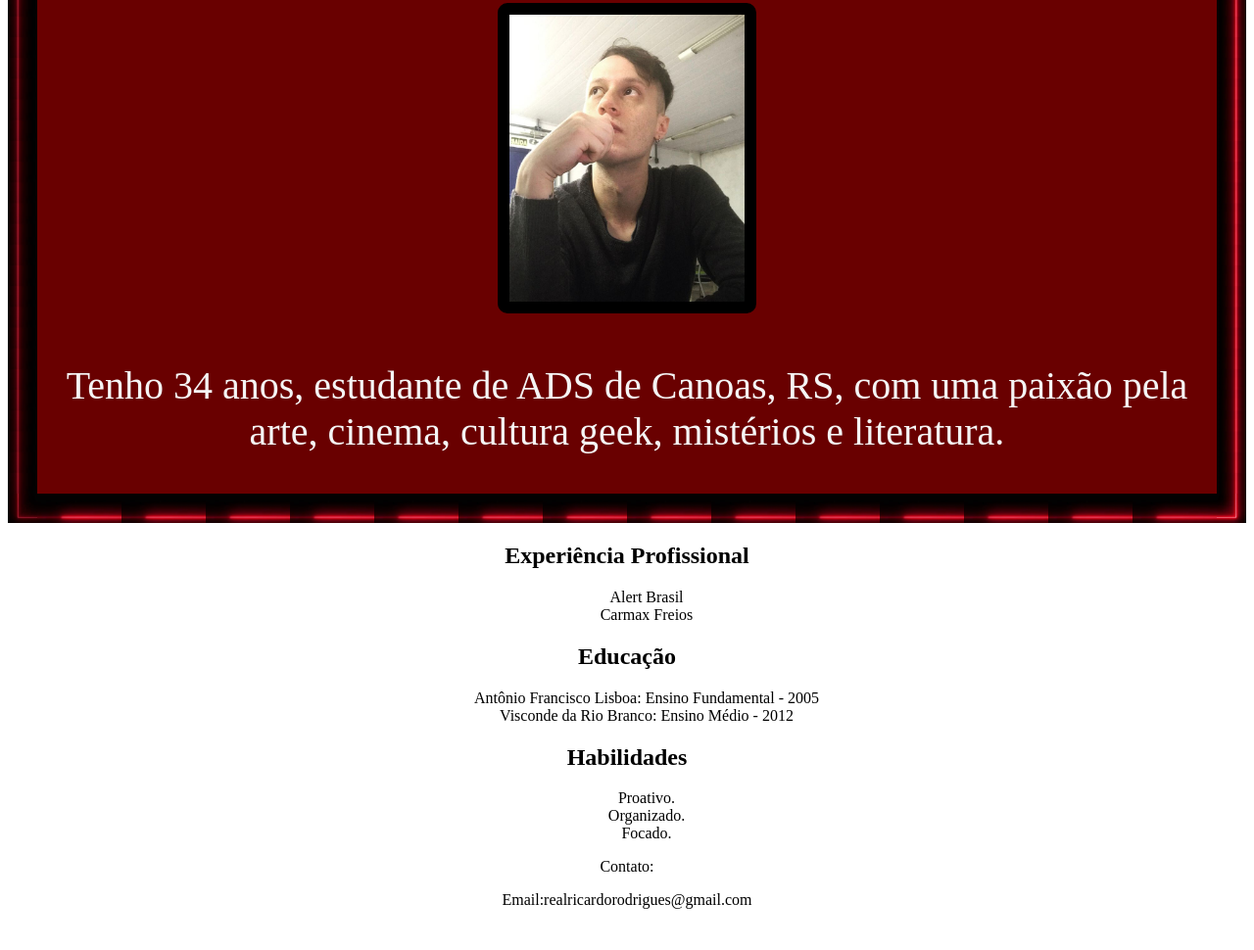
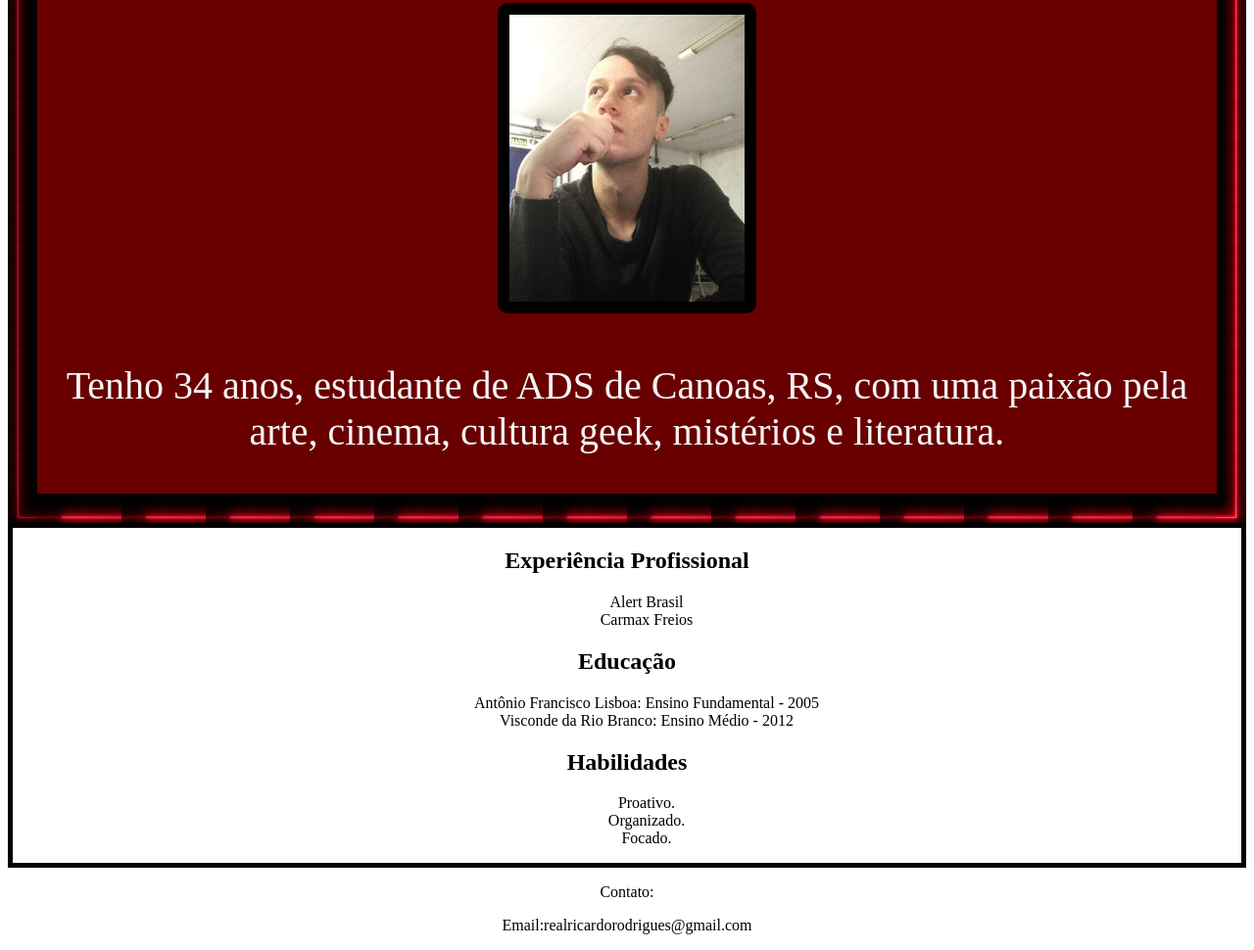
Before and after one commit to RicardoRodrigues89/Perfil, a plain HTML site: page index.html in a window 1280 px wide. Shown: the part 233-1203 px from the top of the page at 98% size. Before the commit the page ends 1177 px from the top, so only its background shows below. Drawn offline with Linux system fonts and the light colour scheme.

Commit message:
Mais uma atualização

```diff
--- a/index.html
+++ b/index.html
@@ -13,6 +13,7 @@
         <p>Tenho 34 anos, estudante de ADS de Canoas, RS, com uma paixão pela arte, cinema, cultura geek, mistérios e literatura.</p>
     </header>
     <main>
+    <section class="content">
         <section>
             <h2>Experiência Profissional</h2>
             <ul>
@@ -44,6 +45,7 @@
             <p>Contato:</p>
             <p>Email:realricardorodrigues@gmail.com</p>
         </section>
+    </section>
     </footer>
 </body>
 </html>
--- a/style.css
+++ b/style.css
@@ -16,3 +16,8 @@ list-style: none;
     background-color: rgb(105, 0, 0);
     border-image: url("./animated-borders-frame-red-color-footage-201580908_iconl.webp") 100 round;
 }
+
+.content {
+    border: 5px solid black;
+
+}
```
